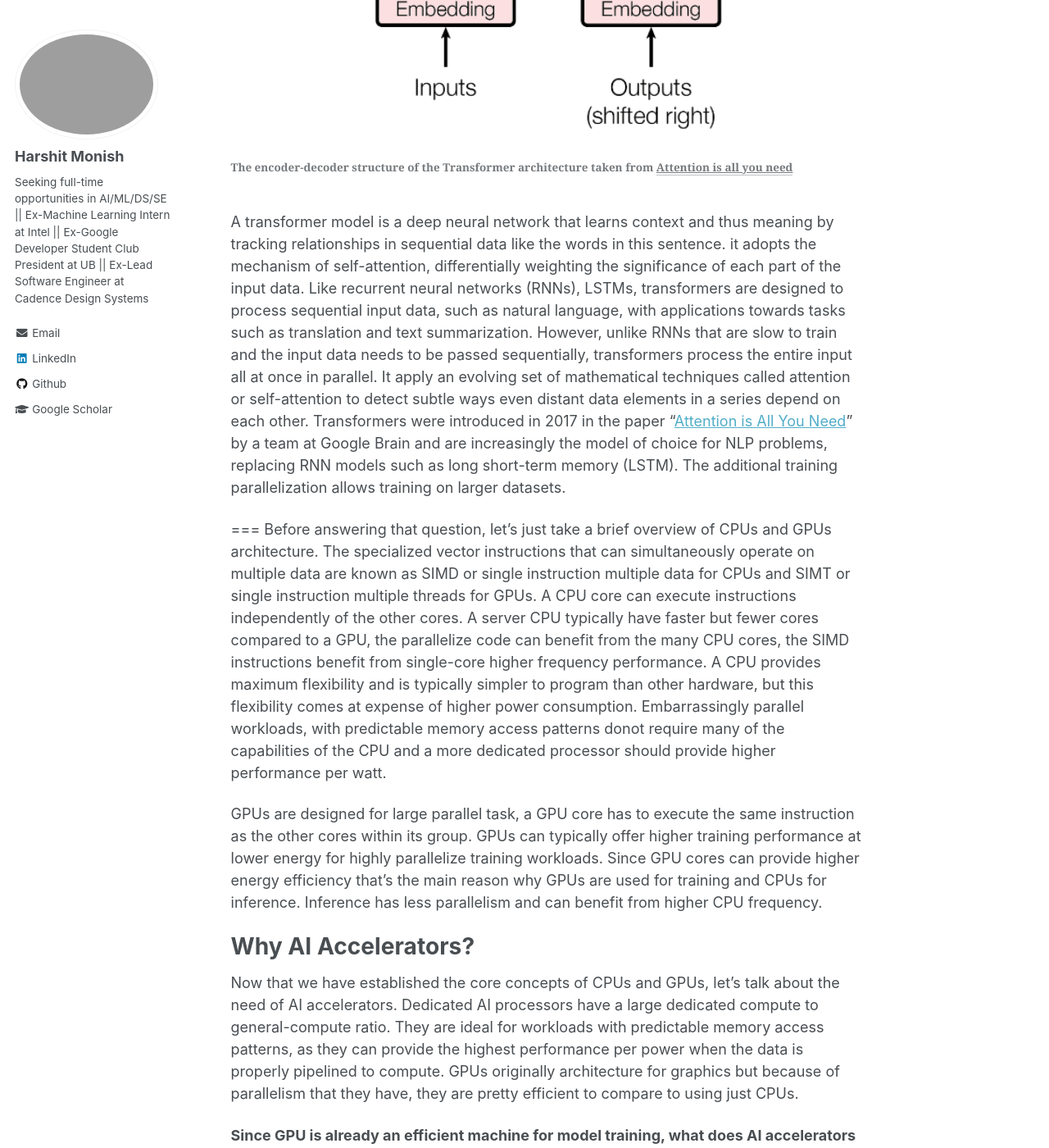
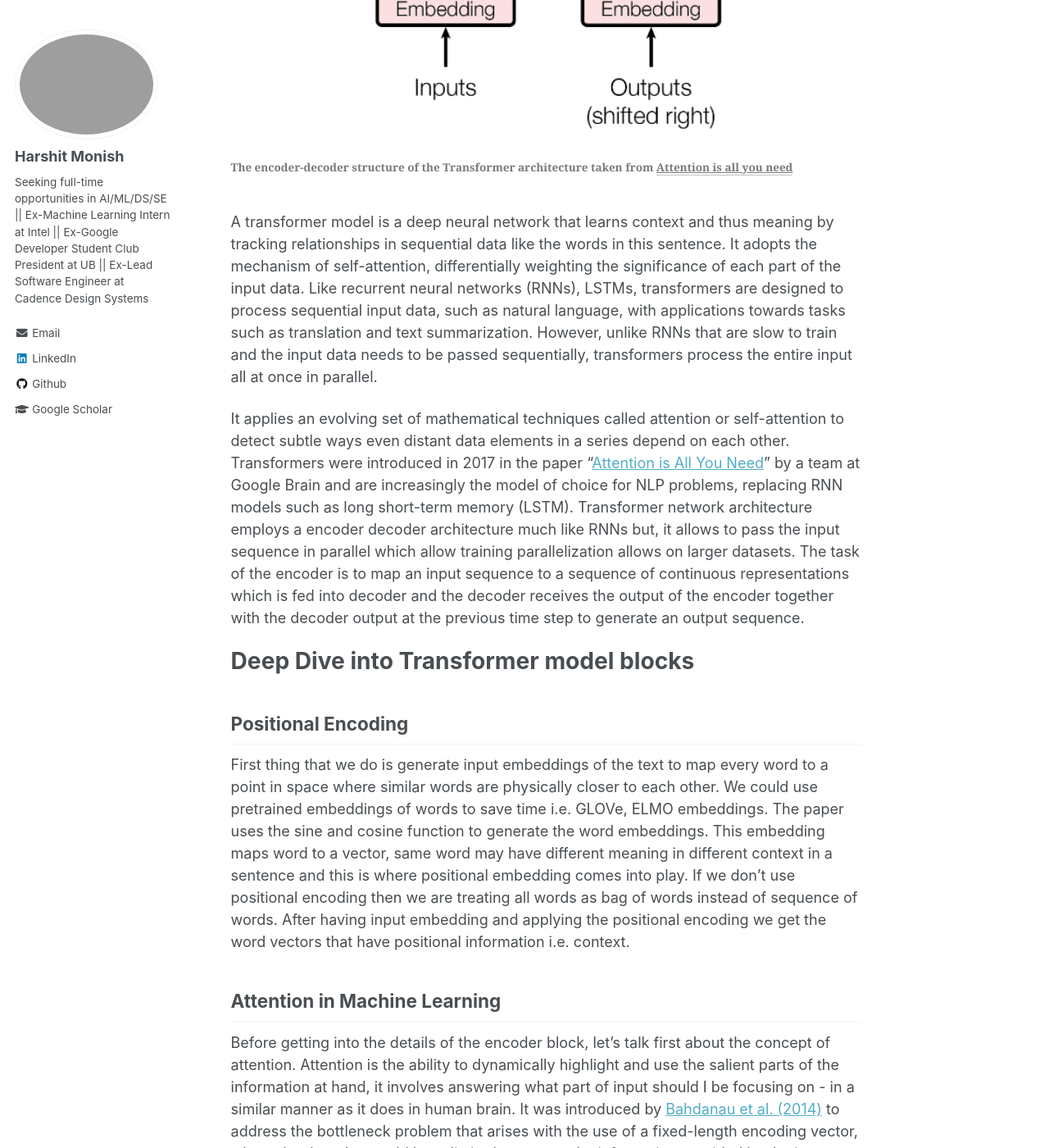
Before and after one commit to harshitmonish/harshitmonish.github.io, a Jekyll site: the page built from _posts/2022-10-01-blog-post-3.md, in a window 1280 px wide and 1400 px high, scrolled down 1219 px. Shown: the whole window at 82% size. Built offline with Jekyll 4.4.1, drawn with Linux system fonts in a browser that asks for light colours; formulas are drawn with MathJax 3; some of the changed text lies outside the part shown.

Commit message:
adding content

```diff
--- a/_posts/2022-10-01-blog-post-3.md
+++ b/_posts/2022-10-01-blog-post-3.md
@@ -14,15 +14,20 @@ Transformer Model Introduction
 <figcaption align="center"><b> The  encoder-decoder structure of the Transformer architecture taken from <a href="https://arxiv.org/abs/1706.03762">Attention is all you need</a></b></figcaption>
 </figure>
 
-A transformer model is a deep neural network that learns context and thus meaning by tracking relationships in sequential data like the words in this sentence. it adopts the mechanism of self-attention, differentially weighting the significance of each part of the input data.
-Like recurrent neural networks (RNNs), LSTMs,  transformers are designed to process sequential input data, such as natural language, with applications towards tasks such as translation and text summarization. However, unlike RNNs that are slow to train and the input data needs to be passed sequentially, transformers process the entire input all at once in parallel. It apply an evolving set of mathematical techniques called attention or self-attention to detect subtle ways even distant data elements in a series depend on each other.
-Transformers were introduced in 2017 in the paper "[Attention is All You Need](https://arxiv.org/abs/1706.03762)" by a team at Google Brain and are increasingly the model of choice for NLP problems, replacing RNN models such as long short-term memory (LSTM). The additional training parallelization allows training on larger datasets.
+A transformer model is a deep neural network that learns context and thus meaning by tracking relationships in sequential data like the words in this sentence. It adopts the mechanism of self-attention, differentially weighting the significance of each part of the input data.
+Like recurrent neural networks (RNNs), LSTMs,  transformers are designed to process sequential input data, such as natural language, with applications towards tasks such as translation and text summarization. However, unlike RNNs that are slow to train and the input data needs to be passed sequentially, transformers process the entire input all at once in parallel.
 
+It applies an evolving set of mathematical techniques called attention or self-attention to detect subtle ways even distant data elements in a series depend on each other.
+Transformers were introduced in 2017 in the paper "[Attention is All You Need](https://arxiv.org/abs/1706.03762)" by a team at Google Brain and are increasingly the model of choice for NLP problems, replacing RNN models such as long short-term memory (LSTM). Transformer network architecture employs a encoder decoder architecture much like RNNs but, it allows to pass the input sequence in parallel which allow training parallelization allows on larger datasets. The task of the encoder is to map an input sequence to a sequence of continuous representations which is fed into decoder and the decoder receives the output of the encoder together with the decoder output at the previous time step to generate an output sequence.
 
+Deep Dive into Transformer model blocks
 ===
-Before answering that question, let's just take a brief overview of CPUs and GPUs architecture. The specialized vector instructions that can simultaneously operate on multiple data are known as SIMD or single instruction multiple data for CPUs and SIMT or single instruction multiple threads for GPUs. A CPU core can execute instructions independently of the other cores. A server CPU typically have faster but fewer cores compared to a GPU, the parallelize code can benefit from the many CPU cores, the SIMD instructions benefit from single-core higher frequency performance. A CPU provides maximum flexibility and is typically simpler to program than other hardware, but this flexibility comes at expense of higher power consumption. Embarrassingly parallel workloads, with predictable memory access patterns donot require many of the capabilities of the CPU and a more dedicated processor should provide higher performance per watt.
+## Positional Encoding ##
+First thing that we do is generate input embeddings of the text to map every word to a point in space where similar words are physically closer to each other. We could use pretrained embeddings of words to save time i.e. GLOVe, ELMO embeddings. The paper uses the sine and cosine function to generate the word embeddings. This embedding maps word to a vector, same word may have different meaning in different context in a sentence and this is where positional embedding comes into play. If we don't use positional encoding then we are treating all words as bag of words instead of sequence of words. After having input embedding and applying the positional encoding we get the word vectors that have positional information i.e. context.
 
-GPUs are designed for large parallel task, a GPU core has to execute the same instruction as the other cores within its group. GPUs can typically offer higher training performance at lower energy for highly parallelize training workloads. Since GPU cores can provide higher energy efficiency that's the main reason why GPUs are used for training and CPUs for inference. Inference has less parallelism and can benefit from higher CPU frequency.
+## Attention in Machine Learning ##
+Before getting into the details of the encoder block, let's talk first about the concept of attention. Attention is the ability to dynamically highlight and use the salient parts of the information at hand, it involves answering what part of input should I be focusing on - in a similar manner as it does in human brain. It was introduced by [Bahdanau et al. (2014)](https://arxiv.org/abs/1409.0473) to address the bottleneck problem that arises with the use of a fixed-length encoding vector, where the decoder would have limited access to the information provided by the input. The attention mechanism described in the paper is divided into three steps:
+* Alignment scores: It takes the encoded hidden states ${h_i}$ and the previous decoder output, ${s_i-1}$ to compute a score ${e_t,i}$ that indicates how well the elements of the input sequence align with the current output at the position, t. The alignment model is represented by a function, which can be implemented by a feedforward neural network: ${e_t,i} = a({s_t-1}, {h_i})$
 
 Why AI Accelerators?
 ===
```
